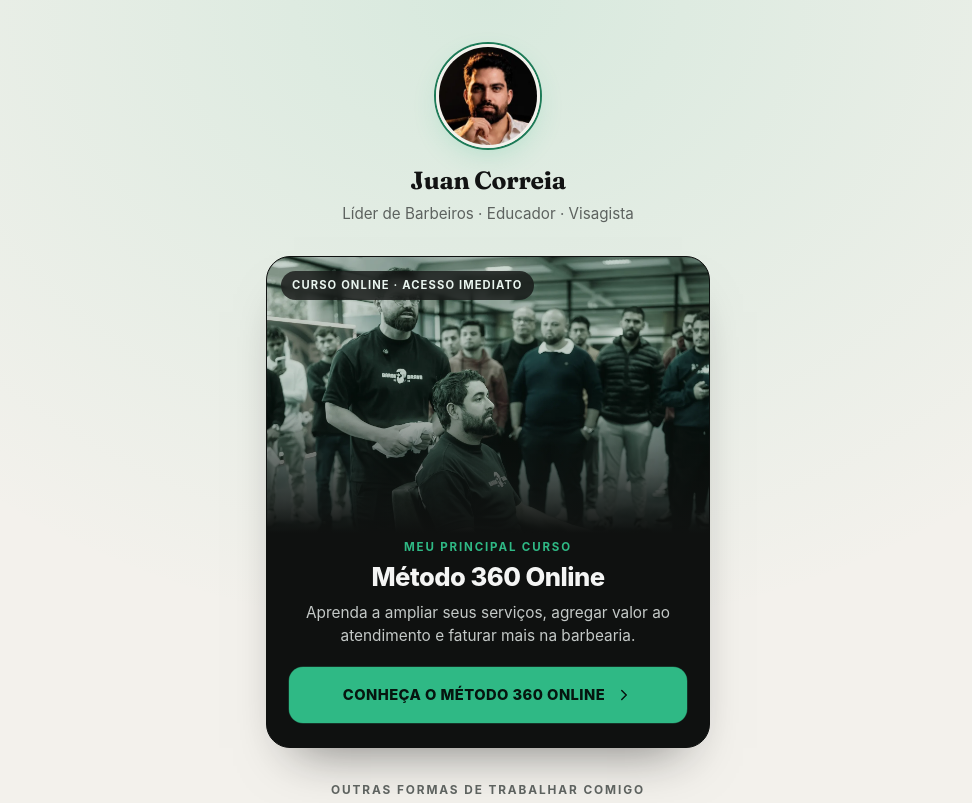
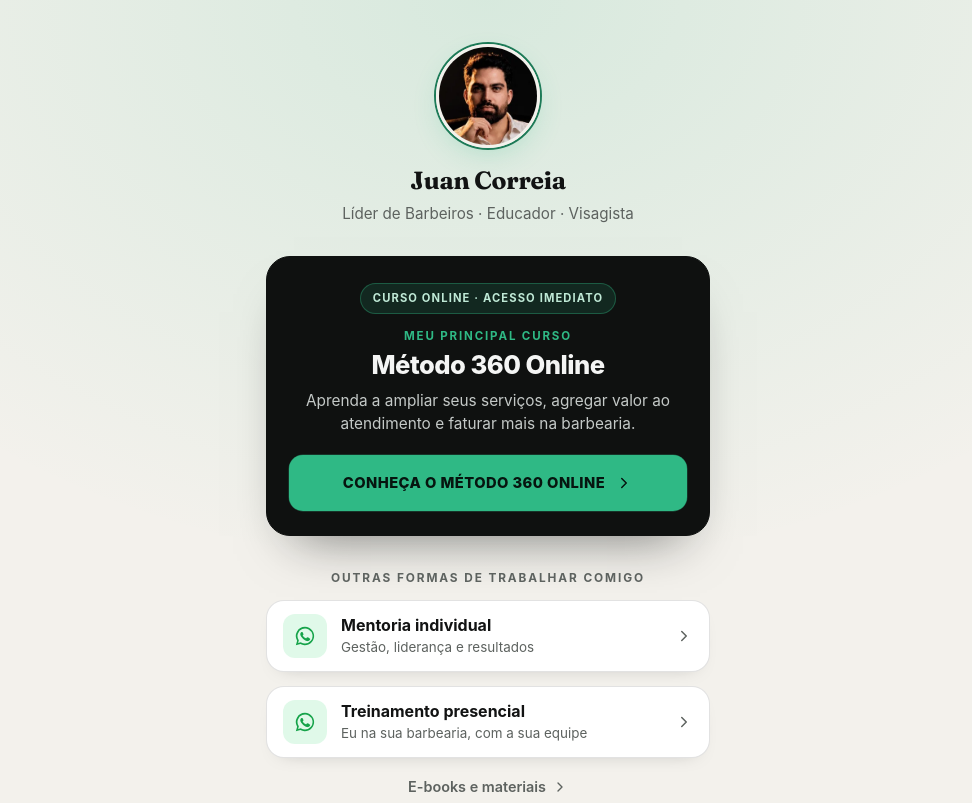
Before and after one commit to ojuancorreia/barbeiro-excelenci, a plain HTML site: page index.html in a window 1280 px wide. Shown: the top 803 px of the page, without its empty margins (152-1124 px from the left). Drawn offline with Linux system fonts and the light colour scheme.

Commit message:
Home: bloco do Método 360 Online sem foto
Co-Authored-By: Claude Opus 5.5 <noreply@anthropic.com>
Claude-Session: https://claude.ai/code/session_01WWcK8hP1MXFJMq2hsxwJ5a

```diff
--- a/index.html
+++ b/index.html
@@ -11,8 +11,7 @@
 <meta property="og:image" content="https://www.juancorreia.com.br/img/juan-og.jpg">
 <meta property="og:image:width" content="640">
 <meta property="og:image:height" content="800">
-<link rel="preload" as="image" href="/img/juan-avatar.webp" type="image/webp">
-<link rel="preload" as="image" href="/img/juan-turma-hero.webp" type="image/webp" fetchpriority="high">
+<link rel="preload" as="image" href="/img/juan-avatar.webp" type="image/webp" fetchpriority="high">
 <link rel="preload" as="font" href="/fonts/fraunces-700-nome.woff2" type="font/woff2" crossorigin>
 <style>
   /* Fraunces 700 recortada só com as letras de "Juan Correia" (3,5 KB, hospedada no site) */
@@ -115,8 +114,8 @@
   .hero-img{position:relative}
   .hero-img img{width:100%;aspect-ratio:16/10;object-fit:cover;object-position:50% 10%}
   .hero-img:after{content:"";position:absolute;inset:0;background:linear-gradient(180deg,rgba(15,17,16,0) 50%,#0f1110 100%)}
-  .badge{position:absolute;z-index:2;top:14px;left:14px;background:rgba(17,17,17,.75);backdrop-filter:blur(6px);-webkit-backdrop-filter:blur(6px);color:#e9f5ef;font-size:.7rem;font-weight:700;letter-spacing:.1em;text-transform:uppercase;padding:6px 11px;border-radius:999px}
-  .hero-body{padding:6px 22px 24px;text-align:center}
+  .badge{display:inline-block;margin-bottom:14px;background:rgba(47,185,133,.14);border:1px solid rgba(47,185,133,.35);color:#bfe9d6;font-size:.7rem;font-weight:700;letter-spacing:.1em;text-transform:uppercase;padding:6px 12px;border-radius:999px}
+  .hero-body{padding:26px 22px 24px;text-align:center}
   .kicker{display:block;font-size:.72rem;font-weight:700;letter-spacing:.16em;text-transform:uppercase;color:#2fb985;margin-bottom:6px}
   .hero-body h2{font-size:1.6rem;font-weight:800;line-height:1.1;margin:0 0 10px;letter-spacing:-.02em}
   .hero-body p{margin:0 0 20px;color:#c4c9c7;font-size:.96rem}
@@ -169,11 +168,8 @@
   </header>
 
   <a class="hero-card" href="/360pratico/" aria-label="Conheça o Método 360 Online">
-    <div class="hero-img">
-      <img src="/img/juan-turma-hero.webp" width="1717" height="1249" alt="Juan Correia conduzindo um treinamento para barbeiros" fetchpriority="high">
+    <div class="hero-body">
       <span class="badge">Curso online · Acesso imediato</span>
-    </div>
-    <div class="hero-body">
       <span class="kicker">Meu principal curso</span>
       <h2>Método 360 Online</h2>
       <p>Aprenda a ampliar seus serviços, agregar valor ao atendimento e faturar mais na barbearia.</p>
```
